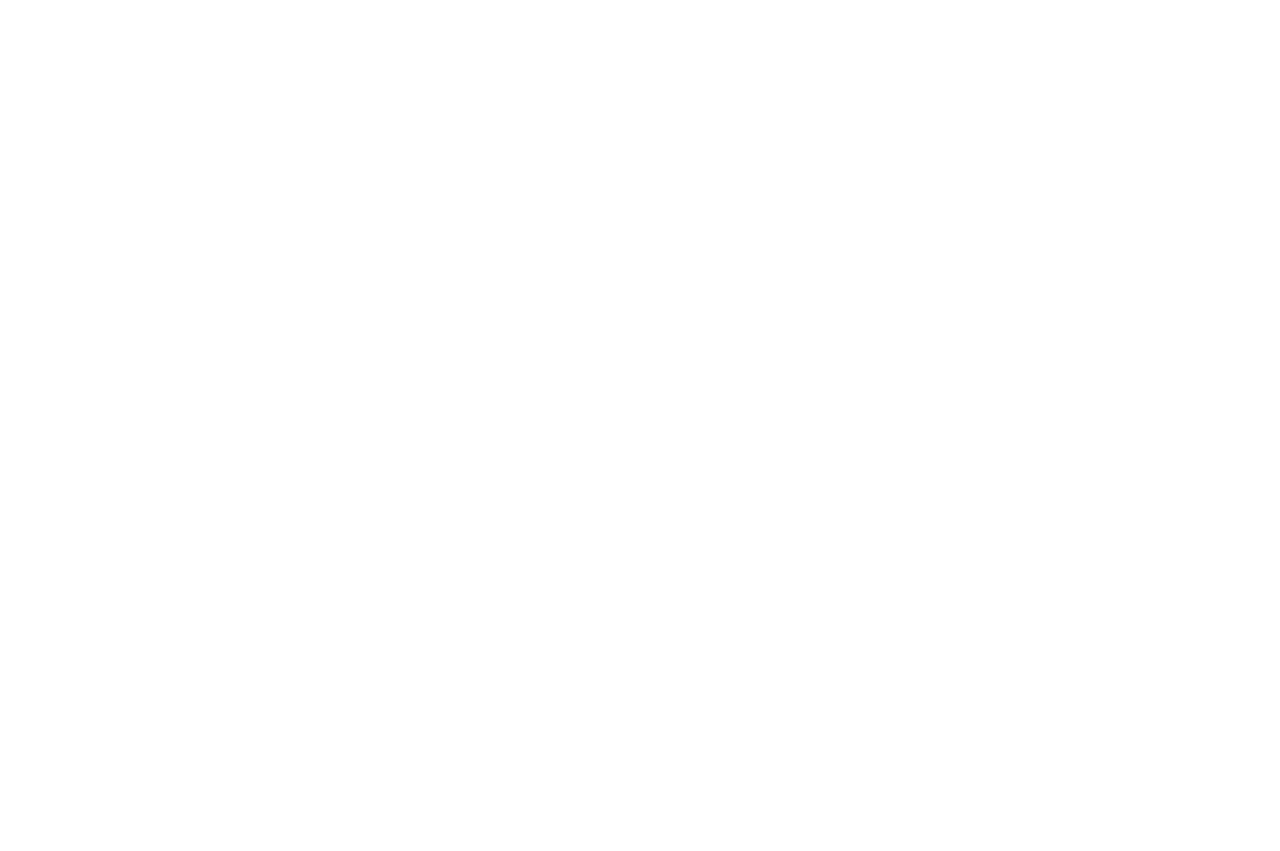
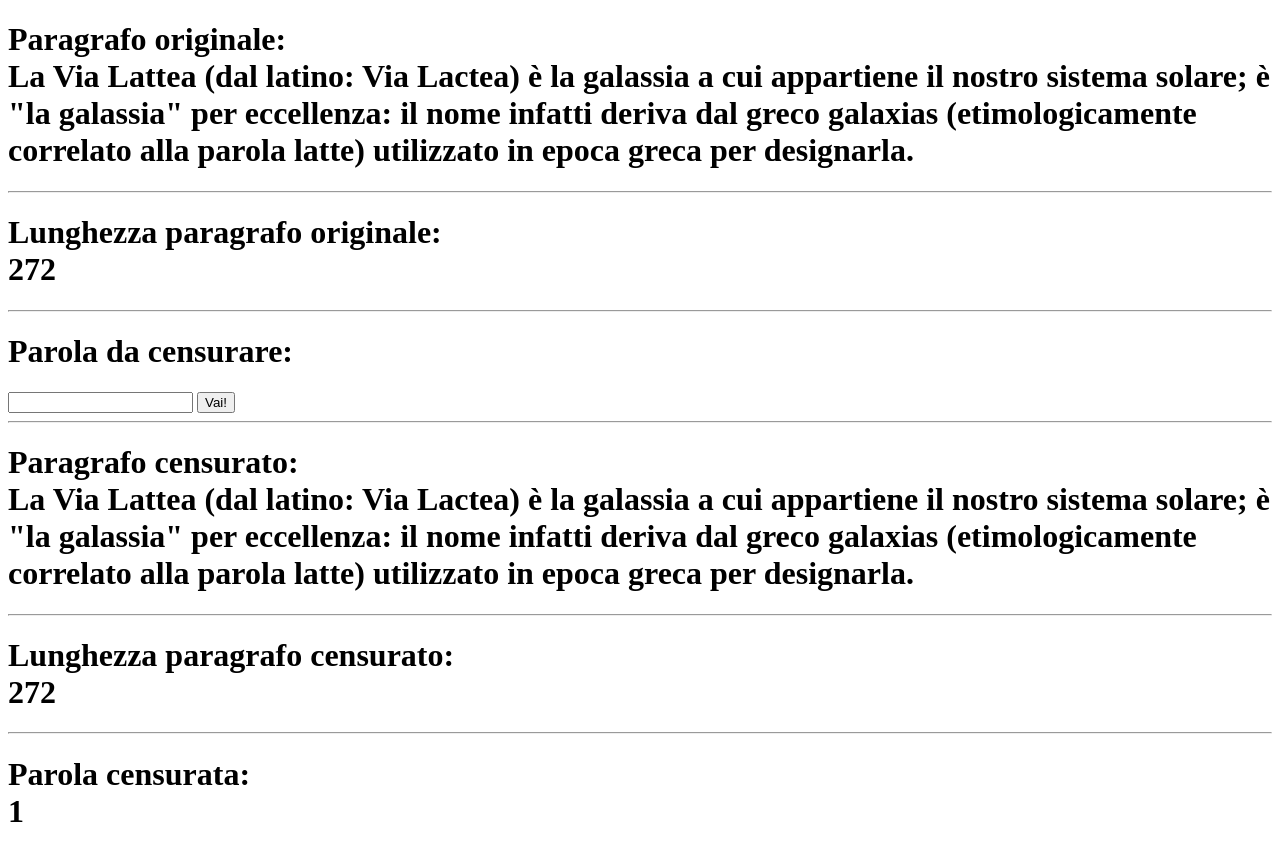
Before and after one commit to LucaDalRi/php-badwords, a PHP site: page /?censura=1 in a window 1280 px wide. Before the commit the page is empty. Before the commit the page ends 800 px from the top, so only its background shows below. Run offline with PHP 8.4, Linux system fonts and the light colour scheme.

Commit message:
Esercizio completato

```diff
--- a/index.php
+++ b/index.php
@@ -1,12 +1,72 @@
+<?php
+$paragrafoOriginale =
+    'La Via Lattea (dal latino: Via Lactea) è la galassia a cui appartiene il nostro sistema solare;
+    è "la galassia" per eccellenza:
+    il nome infatti deriva dal greco galaxias (etimologicamente correlato alla parola latte)
+    utilizzato in epoca greca per designarla.';
+
+?>
+
+
 <!DOCTYPE html>
 <html lang="en">
+
 <head>
     <meta charset="UTF-8">
     <meta http-equiv="X-UA-Compatible" content="IE=edge">
     <meta name="viewport" content="width=device-width, initial-scale=1.0">
     <title>PHP</title>
 </head>
+
 <body>
 
+    <h1>
+        Paragrafo originale: <br>
+        <?php echo $paragrafoOriginale ?>
+    </h1>
+
+    <hr>
+
+    <h1>
+        Lunghezza paragrafo originale: <br>
+        <?php echo strlen($paragrafoOriginale) ?>
+    </h1>
+
+    <hr>
+
+    <form action="" method="get">
+        <h1>
+            Parola da censurare:
+        </h1>
+        <input type="text" name="censura">
+        <button type="submit">Vai!</button>
+    </form>
+
+    <hr>
+
+    <?php
+    $stringaCensurata = str_replace($_GET['censura'], ' *** ', $paragrafoOriginale);
+    ?>
+
+    <h1>
+        Paragrafo censurato: <br>
+        <?php echo $stringaCensurata ?>
+    </h1>
+
+    <hr>
+
+    <h1>
+        Lunghezza paragrafo censurato: <br>
+        <?php echo strlen($stringaCensurata) ?>
+    </h1>
+
+    <hr>
+
+    <h1>
+        Parola censurata: <br>
+        <?php echo $_GET['censura'] ?>
+    </h1>
+
 </body>
+
 </html>
```
